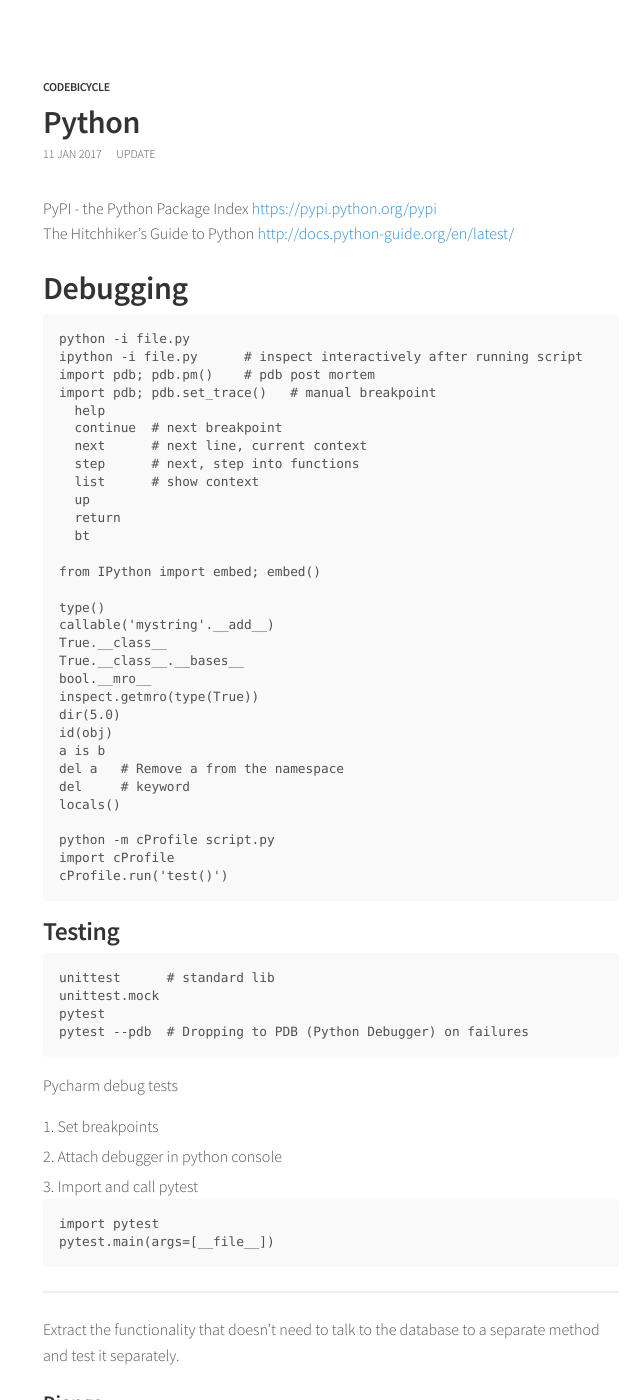
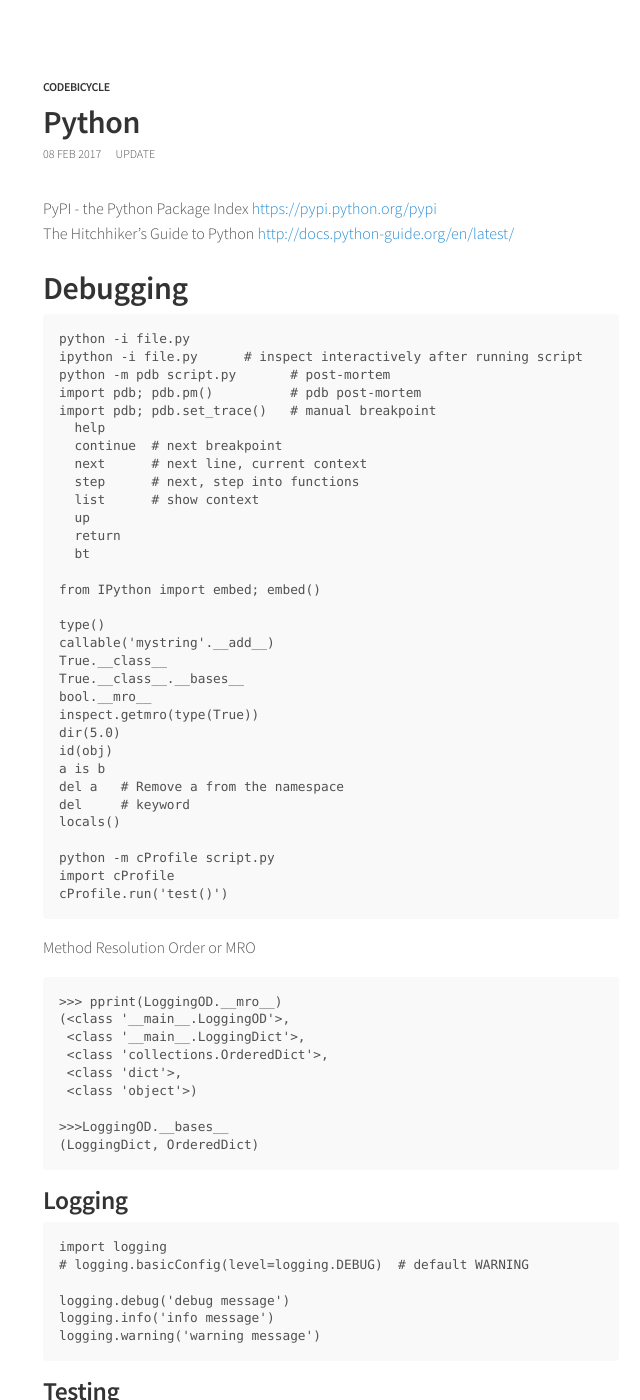
Before and after one commit to codebicycle/2016-codebicycle.github.io, a Jekyll site: the page built from _posts/2016-10-31-python.md, in a window 1280 px wide and 1400 px high. Shown: the whole window, without its empty margins (309-949 px from the left). Built offline with Jekyll 4.4.1, drawn with Linux system fonts in a browser that asks for light colours; some of the changed text lies outside the part shown.

Commit message:
Update python

```diff
--- a/_posts/2016-10-31-python.md
+++ b/_posts/2016-10-31-python.md
@@ -1,6 +1,6 @@
 ---
 title: Python
-update: 2017-01-11
+update: 2017-02-08
 ---
 
 PyPI - the Python Package Index
@@ -12,7 +12,8 @@
 
     python -i file.py
     ipython -i file.py      # inspect interactively after running script
-    import pdb; pdb.pm()    # pdb post mortem
+    python -m pdb script.py       # post-mortem
+    import pdb; pdb.pm()          # pdb post-mortem
     import pdb; pdb.set_trace()   # manual breakpoint
       help
       continue  # next breakpoint
@@ -41,6 +42,28 @@
     python -m cProfile script.py
     import cProfile
     cProfile.run('test()')
+
+Method Resolution Order or MRO
+
+    >>> pprint(LoggingOD.__mro__)
+    (<class '__main__.LoggingOD'>,
+     <class '__main__.LoggingDict'>,
+     <class 'collections.OrderedDict'>,
+     <class 'dict'>,
+     <class 'object'>)
+
+    >>>LoggingOD.__bases__
+    (LoggingDict, OrderedDict)
+
+
+## Logging
+
+    import logging
+    # logging.basicConfig(level=logging.DEBUG)  # default WARNING
+
+    logging.debug('debug message')
+    logging.info('info message')
+    logging.warning('warning message')
 
 
 ## Testing
@@ -204,9 +235,25 @@
 
 ---
 
+    import functools
     import operator
-    reduce(operator.add, range(10))
+    functools.reduce(operator.add, range(10))    # ((0 + 1) + 2) + 3 ...
     sum(range(10))
+
+    >>> map(str, range(10))
+    >>> next(_)   # _ result of last invocation
+    map(lambda m: m.name, sequence)
+
+    filter(lambda x:x > 0, [0, -1, 3, 4, -2])   # <filter at 0x7f...> [3, 4]
+
+---
+
+Named slices
+
+    name = slice(0, 10)
+    lastname = slice(10, 20)
+    line[name], line[lastname]
+
 
 
 #### Design Patterns with Python - Pluralsight
@@ -267,6 +314,17 @@
 - Binary Search Trees
 
 
+#### Designing Data Structures in Python, George T. Heineman - Safari
+
+    def getMin(self):
+        if self.root is None:
+            raise ValueError('Binary Tree is empty')
+        n = self.root
+        while n.left:
+            n = n.left
+        return n.value
+
+
 #### Python Beyond The Basics - Object Oriented Programming - Safari
 
 Object attribute lookup hierarchy
@@ -329,3 +376,5 @@
 Two Scoops of Django: Best Practices for Django 1.8
 Elasticsearch Essentials - Safari
 Python Machine Learning Projects - Safari
+Python Data Visualization Solutions - Safari
+    - Importing data (csv, fixed width, etc.)
```
Also changed, not shown: other parts of _posts/2016-10-31-python.md (+8 -11 lines), _posts/2016-02-24-notes.md (+2 -2 lines).
